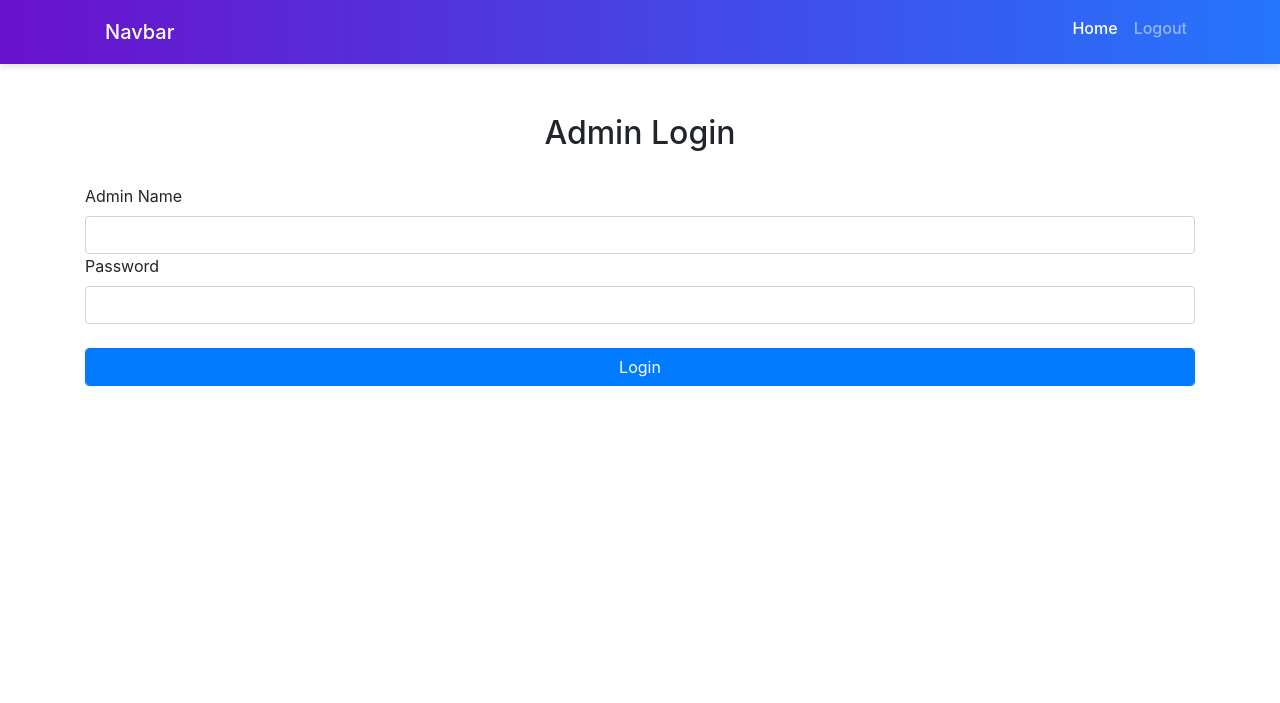
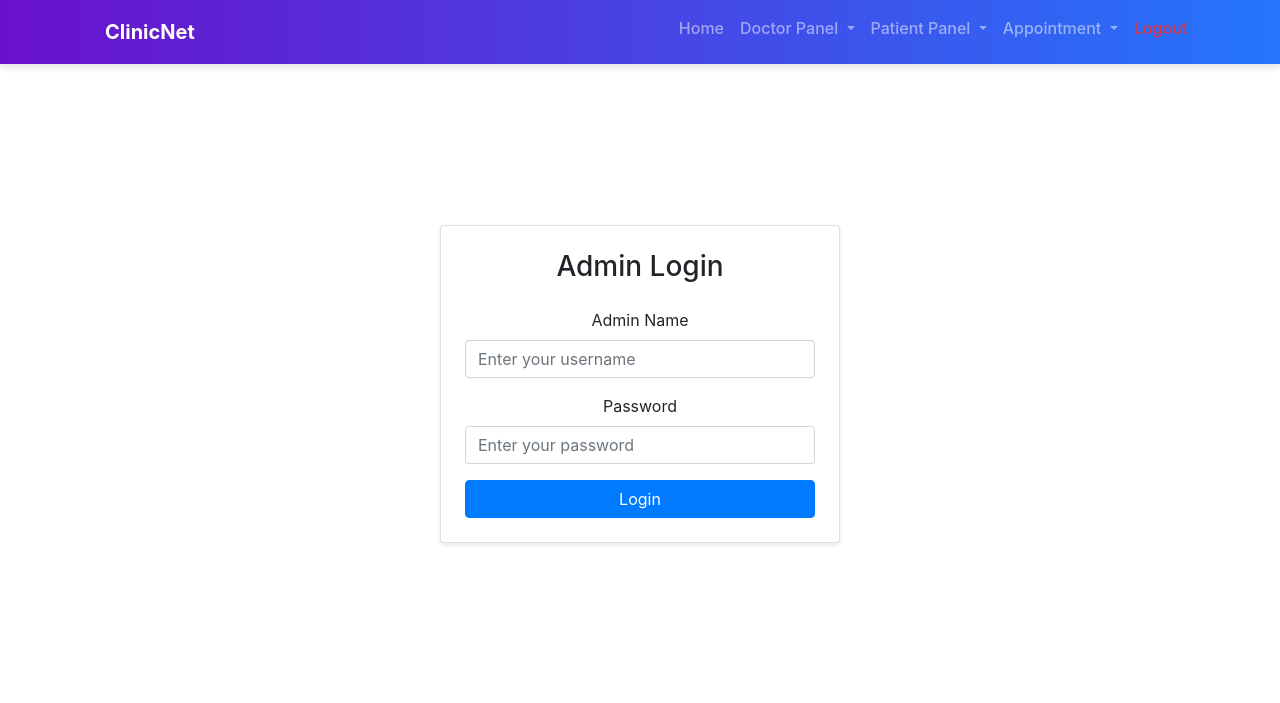
Before and after one commit to adhikaribibek231/clinicnetv1, a Django app: page /admin_login/ in a window 1280 px wide. Shown: the top 703 px of the page. Run offline with Django 5.2, Linux system fonts and the light colour scheme; a user stored in the database is signed in; some libraries are stand-ins or nearby versions.

Commit message:
all UI refined

```diff
--- a/clinic/templates/login.html
+++ b/clinic/templates/login.html
@@ -1,38 +1,60 @@
+{% load static %}
 {% include 'navigation.html' %}
-{% load static %}
+
+<!doctype html>
+<html lang="en">
 <head>
-    <!-- Required meta tags -->
   <meta charset="utf-8">
   <meta name="viewport" content="width=device-width, initial-scale=1, shrink-to-fit=no">
+  <title>Admin Login - ClinicNet</title>
+
   <link rel="stylesheet" href="{% static 'css/styles.css' %}">
-    <!-- Bootstrap CSS -->
   <link rel="stylesheet" href="https://cdn.jsdelivr.net/npm/bootstrap@4.0.0/dist/css/bootstrap.min.css"
         integrity="sha384-Gn5384xqQ1aoWXA+058RXPxPg6fy4IWvTNh0E263XmFcJlSAwiGgFAW/dAiS6JXm" crossorigin="anonymous">
+</head>
 
-    <title>Login</title>
-</head>
+<body>
+  <div class="container d-flex justify-content-center align-items-center" style="min-height: 80vh;">
+    <div class="card shadow-lg p-4" style="width: 100%; max-width: 400px;">
+      <h3 class="text-center mb-4">Admin Login</h3>
+
       {% if error == "no" %}
+      <div class="alert alert-success alert-dismissible fade show" role="alert">
+        Logged in successfully. Redirecting...
+      </div>
       <script>
-    alert('Logged in Successfully');
-    window.location = "{% url 'home' %}";
+        setTimeout(() => window.location.href = "{% url 'home' %}", 1500);
       </script>
       {% elif error == "Yes" %}
-<script>
-    alert('Invalid Login Credentials, Try Again');
-    window.location = "{% url 'home' %}";
-</script>
+      <div class="alert alert-danger alert-dismissible fade show" role="alert">
+        Invalid login credentials. Please try again.
+      </div>
       {% endif %}
 
-<div class="container" style="margin-top:50px">
-    <h2 class="text-center">Admin Login</h2>
-    <br>
-    <form method="POST">
+      <form method="POST" novalidate>
         {% csrf_token %}
-        <label>Admin Name</label>
-        <input type="text" class="form-control" name="uname" required>
-        <label>Password</label>
-        <input type="password" class="form-control" name="pwd" required>
-        <br>
-        <input type="submit" value="Login" class="form-control btn btn-primary">
+        <div class="form-group">
+          <label for="uname">Admin Name</label>
+          <input type="text" class="form-control" id="uname" name="uname" placeholder="Enter your username" required>
+        </div>
+        <div class="form-group">
+          <label for="pwd">Password</label>
+          <input type="password" class="form-control" id="pwd" name="pwd" placeholder="Enter your password" required>
+        </div>
+        <button type="submit" class="btn btn-primary btn-block">Login</button>
       </form>
     </div>
+  </div>
+
+  <!-- Bootstrap JS -->
+  <script src="https://code.jquery.com/jquery-3.2.1.slim.min.js"
+    integrity="sha384-KJ3o2DKtIkvYIK3UENzmM7KCkRr/rE9/Qpg6aAZGJwFDMVNA/GpGFF93hXpG5KkN"
+    crossorigin="anonymous"></script>
+  <script src="https://cdn.jsdelivr.net/npm/popper.js@1.12.9/dist/umd/popper.min.js"
+    integrity="sha384-ApNbgh9B+Y1QKtv3Rn7W3mgPxhU9K/ScQsAP7hUibX39j7fakFPskvXusvfa0b4Q"
+    crossorigin="anonymous"></script>
+  <script src="https://cdn.jsdelivr.net/npm/bootstrap@4.0.0/dist/js/bootstrap.min.js"
+    integrity="sha384-JZR6Spejh4U02d8jOt6vLEHfe/JQGiRRSQQxSfFWpi1MquVdAyjUar5+76PVCmYl"
+    crossorigin="anonymous"></script>
+</body>
+</html>
--- a/clinic/templates/navigation.html
+++ b/clinic/templates/navigation.html
@@ -7,45 +7,80 @@
   <meta name="viewport" content="width=device-width, initial-scale=1.0">
   <title>ClinicNet</title>
   <link rel="stylesheet" href="{% static 'css/styles.css' %}">
-
+  <!-- Bootstrap 4 CSS -->
+  <link rel="stylesheet" href="https://cdn.jsdelivr.net/npm/bootstrap@4.0.0/dist/css/bootstrap.min.css"
+    integrity="sha384-Gn5384xqQ1aoWXA+058RXPxPg6fy4IWvTNh0E263XmFcJlSAwiGgFAW/dAiS6JXm" crossorigin="anonymous">
 </head>
 
 <body>
   <nav class="navbar navbar-expand-lg navbar-dark bg-dark">
     <div class="container">
-      <a class="navbar-brand" href="#">Navbar</a>
+      <a class="navbar-brand font-weight-bold" href="{% url 'home' %}">ClinicNet</a>
       <button class="navbar-toggler" type="button" data-toggle="collapse" data-target="#navbarNavDropdown"
         aria-controls="navbarNavDropdown" aria-expanded="false" aria-label="Toggle navigation">
         <span class="navbar-toggler-icon"></span>
       </button>
+
       <div class="collapse navbar-collapse" id="navbarNavDropdown">
-        <ul class="navbar-nav text-center ml-auto">
-          <li class="nav-item active">
-            <a class="nav-link" href="{% url 'home' %}">Home <span class="sr-only">(current)</span></a>
+        <ul class="navbar-nav ml-auto text-center">
+
+          <li class="nav-item{% if request.path == '/' %} active{% endif %}">
+            <a class="nav-link" href="{% url 'home' %}">Home</a>
           </li>
+
           {% if not request.user.is_staff %}
-          <li class="nav-item">
+          <li class="nav-item{% if request.path == '/about/' %} active{% endif %}">
             <a class="nav-link" href="{% url 'about' %}">About Us</a>
           </li>
-          <li class="nav-item">
+          <li class="nav-item{% if request.path == '/contact/' %} active{% endif %}">
             <a class="nav-link" href="{% url 'contact' %}">Contact Us</a>
           </li>
           <li class="nav-item dropdown">
-            <a class="nav-link dropdown-toggle" href="#" id="navbarDropdownMenuLink" data-toggle="dropdown"
+            <a class="nav-link dropdown-toggle" href="#" id="servicesDropdown" role="button" data-toggle="dropdown"
               aria-haspopup="true" aria-expanded="false">
               Our Services
             </a>
-
-            <div class="dropdown-menu" aria-labelledby="navbarDropdownMenuLink">
-              <a class="dropdown-item" href="#">Action</a>
-              <a class="dropdown-item" href="#">Another action</a>
-              <a class="dropdown-item" href="#">Something else here</a>
+            <div class="dropdown-menu dropdown-menu-right" aria-labelledby="servicesDropdown">
+              <a class="dropdown-item" href="#">General Checkup</a>
+              <a class="dropdown-item" href="#">Specialist Care</a>
+              <a class="dropdown-item" href="#">Emergency Services</a>
             </div>
           </li>
           {% endif %}
+
           {% if request.user.is_staff %}
+          <li class="nav-item dropdown">
+            <a class="nav-link dropdown-toggle" href="#" id="doctorDropdown" role="button" data-toggle="dropdown"
+              aria-haspopup="true" aria-expanded="false">
+              Doctor Panel
+            </a>
+            <div class="dropdown-menu dropdown-menu-right" aria-labelledby="doctorDropdown">
+              <a class="dropdown-item" href="#">Add Doctor</a>
+              <a class="dropdown-item" href="#">View Doctors</a>
+            </div>
+          </li>
+          <li class="nav-item dropdown">
+            <a class="nav-link dropdown-toggle" href="#" id="doctorDropdown" role="button" data-toggle="dropdown"
+              aria-haspopup="true" aria-expanded="false">
+              Patient Panel
+            </a>
+            <div class="dropdown-menu dropdown-menu-right" aria-labelledby="doctorDropdown">
+              <a class="dropdown-item" href="#">Add Patient</a>
+              <a class="dropdown-item" href="#">View Patients</a>
+            </div>
+          </li>
+          <li class="nav-item dropdown">
+            <a class="nav-link dropdown-toggle" href="#" id="doctorDropdown" role="button" data-toggle="dropdown"
+              aria-haspopup="true" aria-expanded="false">
+              Appointment
+            </a>
+            <div class="dropdown-menu dropdown-menu-right" aria-labelledby="doctorDropdown">
+              <a class="dropdown-item" href="#">Add Appointment</a>
+              <a class="dropdown-item" href="#">View Appointments</a>
+            </div>
+          </li>
           <li class="nav-item">
-            <a class="nav-link" href="{% url 'logout' %}">Logout</a>
+            <a class="nav-link text-danger" href="{% url 'logout' %}">Logout</a>
           </li>
           {% endif %}
 
@@ -53,6 +88,17 @@
       </div>
     </div>
   </nav>
+
+  <!-- Optional JavaScript for Bootstrap (move to base template if needed) -->
+  <script src="https://code.jquery.com/jquery-3.2.1.slim.min.js"
+    integrity="sha384-KJ3o2DKtIkvYIK3UENzmM7KCkRr/rE9/Qpg6aAZGJwFDMVNA/GpGFF93hXpG5KkN"
+    crossorigin="anonymous"></script>
+  <script src="https://cdn.jsdelivr.net/npm/popper.js@1.12.9/dist/umd/popper.min.js"
+    integrity="sha384-ApNbgh9B+Y1QKtv3Rn7W3mgPxhU9K/ScQsAP7hUibX39j7fakFPskvXusvfa0b4Q"
+    crossorigin="anonymous"></script>
+  <script src="https://cdn.jsdelivr.net/npm/bootstrap@4.0.0/dist/js/bootstrap.min.js"
+    integrity="sha384-JZR6Spejh4U02d8jOt6vLEHfe/JQGiRRSQQxSfFWpi1MquVdAyjUar5+76PVCmYl"
+    crossorigin="anonymous"></script>
 </body>
 
 </html>
```
Also changed, not shown: db.sqlite3. Lines whose indentation alone changed are shown as unchanged.
